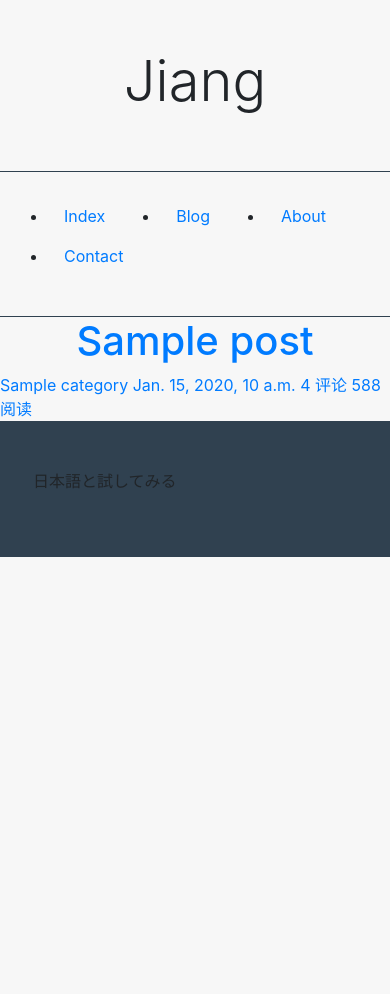
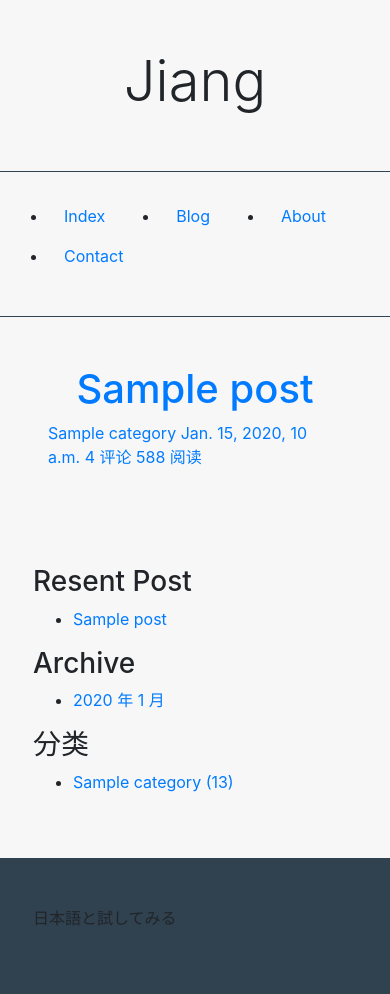
Before and after one commit to DayuanJiang/django-blog, a Django app: page /blog/ in a window 390 px wide. Before the commit the page ends 557 px from the top, so only its background shows below. Run offline with Django 3.2, Linux system fonts and the light colour scheme; tables that the repository leaves empty hold one stand-in row (values such as "Sample post"); some libraries are stand-ins or nearby versions.

Commit message:
add comment app

```diff
--- a/blog/models.py
+++ b/blog/models.py
@@ -36,4 +36,4 @@ class Post(models.Model):
         return self.title
 
     def get_absolute_url(self):
-        return reverse("detail", kwargs={"pk": self.pk})
+        return reverse("blog:detail", kwargs={"pk": self.pk})
--- /dev/null
+++ b/blog/templatetags/blog_tags.py
@@ -0,0 +1,19 @@
+from django import template
+from ..models import Post, Category
+
+register = template.Library()
+
+
+@register.simple_tag
+def get_recent_posts(num=5):
+    return Post.objects.all().order_by('-created_time')[:num]
+
+
+@register.simple_tag
+def archives(num=5):
+    return Post.objects.dates('created_time', 'month', order='DESC')[:num]
+
+
+@register.simple_tag
+def get_categories():
+    return Category.objects.all()
--- a/blog/urls.py
+++ b/blog/urls.py
@@ -2,8 +2,11 @@ from django.urls import path
 
 from . import views
 
+app_name = "blog"
 urlpatterns = [
     path(r'', views.index, name='index'),
     path(r"blog/",views.blog, name="blog"),
     path(r"blog/<int:pk>/", views.detail, name="detail"),
+    path(r"archive/<int:year>/<int:month>/", views.archive, name = "archive"),
+    path(r"category/<int:pk>/", views.category, name="category"),
 ]
--- a/blog/views.py
+++ b/blog/views.py
@@ -1,6 +1,6 @@
 from django.shortcuts import render, get_object_or_404
-from .models import Post
-
+from .models import Post, Category
+from comment.forms import CommentForm
 import markdown
 
 
@@ -22,4 +22,29 @@ def detail(request, pk):
                                       'markdown.extensions.codehilite',
                                       'markdown.extensions.toc',
                                   ])
-    return render(request, "blog/detail.html", context={"post": post})
+    form = CommentForm()
+    comment_list = post.comment_set.all()
+    context = {
+        "post": post,
+        "form": form,
+        "comment_list": comment_list
+    }
+
+
+    return render(request, "blog/detail.html", context=context)
+
+
+def archive(request, year, month):
+    post_list = Post.objects.filter(created_time__year=year,
+                                    created_time__month=month,
+                                    ).order_by("-created_time")
+
+    return render(request, 'blog/blog.html', context={'post_list': post_list,
+                                                      })
+
+
+def category(request, pk):
+    selected_category = get_object_or_404(Category, pk=pk)
+    post_list = Post.objects.filter(category=selected_category,
+                                    ).order_by("-created_time")
+    return render(request, "blog/blog.html", context={"post_list": post_list})
--- /dev/null
+++ b/comment/urls.py
@@ -0,0 +1,7 @@
+from django.urls import path
+from . import views
+
+app_name = 'comment'
+urlpatterns = [
+    path(r'comment/post/(<int:post_pk>', views.post_comment, name='post_comment'),
+]
--- a/djangoblog/settings.py
+++ b/djangoblog/settings.py
@@ -40,7 +40,8 @@ INSTALLED_APPS = [
     'django.contrib.sessions',
     'django.contrib.messages',
     'django.contrib.staticfiles',
-    "blog"
+    "blog",
+    "comment",
 ]
 
 MIDDLEWARE = [
--- a/djangoblog/urls.py
+++ b/djangoblog/urls.py
@@ -18,5 +18,6 @@ from django.urls import path, include
 
 urlpatterns = [
     path('admin/', admin.site.urls),
-    path("", include("blog.urls"))
+    path("", include("blog.urls")),
+    path(r'', include('comment.urls')),
 ]
--- a/templates/base.html
+++ b/templates/base.html
@@ -22,11 +22,11 @@
     <div class="navbar " id="navbarColor01">
         <ul class="navbar mr-auto">
             <li class="nav-item">
-                <a class="nav-link" href="{% url 'index' %}"">Index</a>
+                <a class="nav-link" href="{% url 'blog:index' %}"">Index</a>
             </li>
 
             <li class="nav-item">
-                <a class="nav-link" href="{% url 'blog' %}">Blog</a>
+                <a class="nav-link" href="{% url 'blog:blog' %}">Blog</a>
             </li>
             <li class="nav-item">
                 <a class="nav-link" href="#">About</a>
@@ -42,6 +42,7 @@
 
 {% block body_block %}
 {% endblock %}
+
 <div>
     <div class="row">
         <div id="bottom_bar" class="container-fluid p-5">
--- a/templates/blog/blog.html
+++ b/templates/blog/blog.html
@@ -1,17 +1,19 @@
 {% extends "base.html" %}
 {% load staticfiles %}
+{% load blog_tags %}
 
 {% block title_block %}
     Blog
 {% endblock %}
 
 {% block body_block %}
+    <div class="row">
+        <div id="article" class="col-md-9 p-5">
             {% for post in post_list %}
                 <h1 class="display-5 text-center">
-            <a href="{% url 'detail' post.pk %}">{{ post.title }} </a>
+                    <a href="{% url 'blog:detail' post.pk %}">{{ post.title }} </a>
                 </h1>
-        <div class="row">
-            <div class="col-md-8">
+                <div class="container-fluid">
                     <span><a href="#">{{ post.category.name }}</a></span>
                     <span>
                     <a href="#">
@@ -23,10 +25,52 @@
                     <span class=""><a href="#">4 评论</a></span>
                     <span class=""><a href="#">588 阅读</a></span>
                 </div>
+            {% empty %}
+                <div class="no-post">No Post now.</div>
+            {% endfor %}
         </div>
+        <div class="col-md-3 p-5">
+            <div>
+                <h3 class="widget-title">Resent Post</h3>
+                {% get_recent_posts as recent_post_list %}
+                <ul>
+                    {% for post in recent_post_list %}
+                        <li>
+                            <a href="{{ post.get_absolute_url }}">{{ post.title }}</a>
+                        </li>
                     {% empty %}
-        <div class="no-post">暂时还没有发布的文章！</div>
+                        No post now.
                     {% endfor %}
-
-
+                </ul>
+            </div>
+            <div class="">
+                <h3 class="widget-title">Archive</h3>
+                {% archives as date_list %}
+                <ul>
+                    {% for date in date_list %}
+                        <li>
+                            <a href="{% url 'blog:archive' date.year date.month %}">{{ date.year }} 年 {{ date.month }}
+                                月</a>
+                        </li>
+                    {% empty %}
+                        No post now.
+                    {% endfor %}
+                </ul>
+            </div>
+            <div class="">
+                <h3 class="widget-title">分类</h3>
+                {% get_categories as category_list %}
+                <ul>
+                    {% for category in category_list %}
+                        <li>
+                            <a href="{% url 'blog:category' category.pk %}">{{ category.name }} <span
+                                    class="post-count">(13)</span></a>
+                        </li>
+                    {% empty %}
+                        No category now.
+                    {% endfor %}
+                </ul>
+            </div>
+        </div>
+    </div>
 {% endblock %}
```
Also changed, not shown: comment/forms.py (added, +7 -0 lines), templates/blog/detail.html (+43 -6 lines), templates/blog/index.html (+4 -4 lines). Lines whose indentation alone changed are shown as unchanged.
